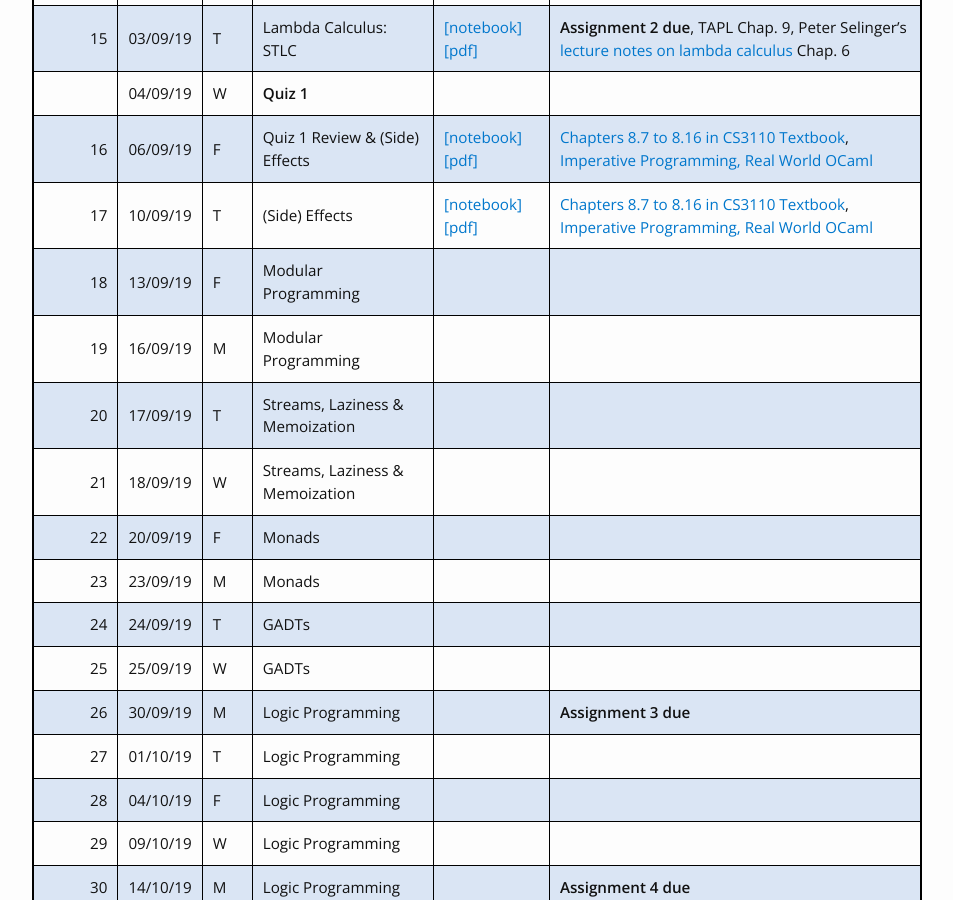
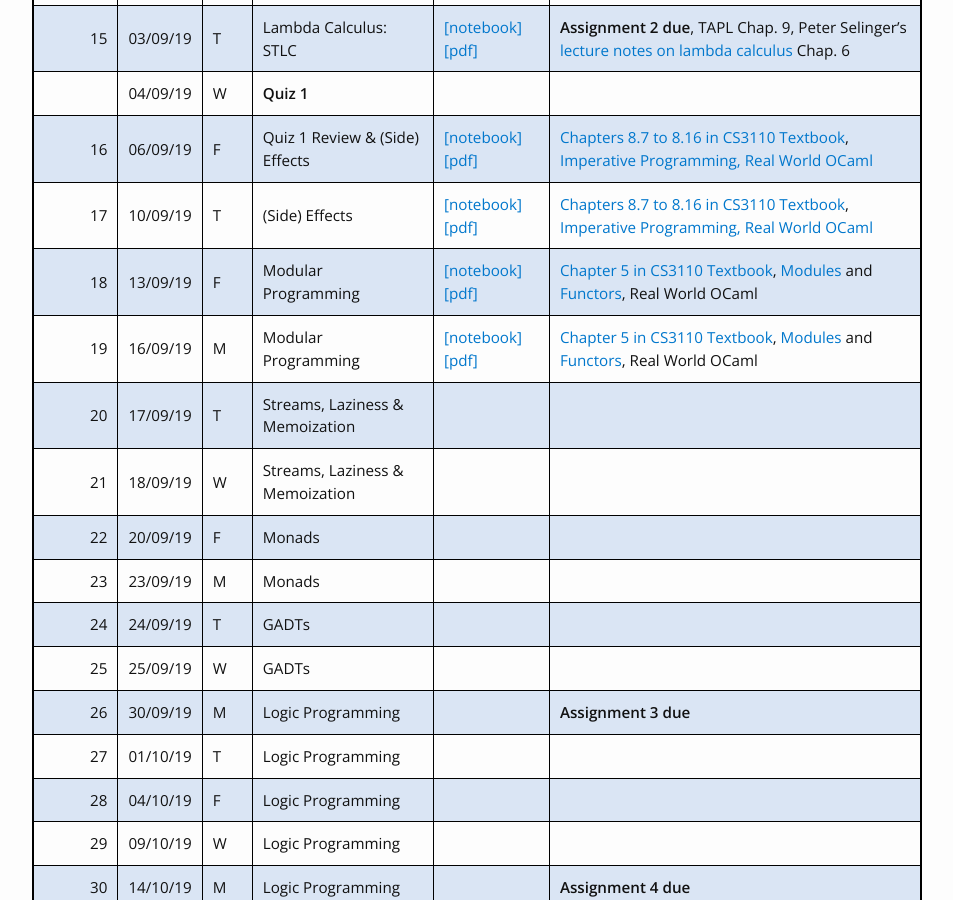
Before and after one commit to kayceesrk/cs3100_m20, a Jekyll site: the page built from schedule.md, in a window 1280 px wide and 900 px high, scrolled down 1388 px. Shown: the whole window, without its empty margins (163-1116 px from the left). Built offline with Jekyll 4.4.1, drawn with Linux system fonts in a browser that asks for light colours; nearby versions of some CDN libraries.

Commit message:
Add lec13 pdf

```diff
--- a/schedule.md
+++ b/schedule.md
@@ -32,8 +32,8 @@ interactive notebooks are accessed using docker container whose instructions are
 |  |04/09/19|W|**Quiz 1**|||
 |16|06/09/19|F|Quiz 1 Review & (Side) Effects| [\[notebook\]](https://github.com/kayceesrk/cs3100_f19/blob/gh-pages/lectures/lec12/lec12.ipynb) [\[pdf\]]({{site.baseurl}}/lectures/lec12/lec12.pdf) | [Chapters 8.7 to 8.16 in CS3110 Textbook](http://www.cs.cornell.edu/courses/cs3110/2019sp/textbook/ads/mutability.html), [Imperative Programming, Real World OCaml](https://dev.realworldocaml.org/imperative-programming.html) |
 |17|10/09/19|T|(Side) Effects| [\[notebook\]](https://github.com/kayceesrk/cs3100_f19/blob/gh-pages/lectures/lec12/lec12.ipynb) [\[pdf\]]({{site.baseurl}}/lectures/lec12/lec12.pdf) | [Chapters 8.7 to 8.16 in CS3110 Textbook](http://www.cs.cornell.edu/courses/cs3110/2019sp/textbook/ads/mutability.html), [Imperative Programming, Real World OCaml](https://dev.realworldocaml.org/imperative-programming.html) |
-|18|13/09/19|F|Modular Programming|||
-|19|16/09/19|M|Modular Programming|||
+|18|13/09/19|F|Modular Programming|[\[notebook\]](https://github.com/kayceesrk/cs3100_f19/blob/gh-pages/lectures/lec13/lec13.ipynb) [\[pdf\]]({{site.baseurl}}/lectures/lec13/lec13.pdf) | [Chapter 5 in CS3110 Textbook](https://www.cs.cornell.edu/courses/cs3110/2019sp/textbook/modules/intro.html), [Modules](https://dev.realworldocaml.org/files-modules-and-programs.html) and [Functors](https://dev.realworldocaml.org/functors.html), Real World OCaml |
+|19|16/09/19|M|Modular Programming|[\[notebook\]](https://github.com/kayceesrk/cs3100_f19/blob/gh-pages/lectures/lec13/lec13.ipynb) [\[pdf\]]({{site.baseurl}}/lectures/lec13/lec13.pdf) | [Chapter 5 in CS3110 Textbook](https://www.cs.cornell.edu/courses/cs3110/2019sp/textbook/modules/intro.html), [Modules](https://dev.realworldocaml.org/files-modules-and-programs.html) and [Functors](https://dev.realworldocaml.org/functors.html), Real World OCaml |
 |20|17/09/19|T|Streams, Laziness & Memoization|||
 |21|18/09/19|W|Streams, Laziness & Memoization|||
 |22|20/09/19|F|Monads|||
```
Also changed, not shown: 2 other files.
